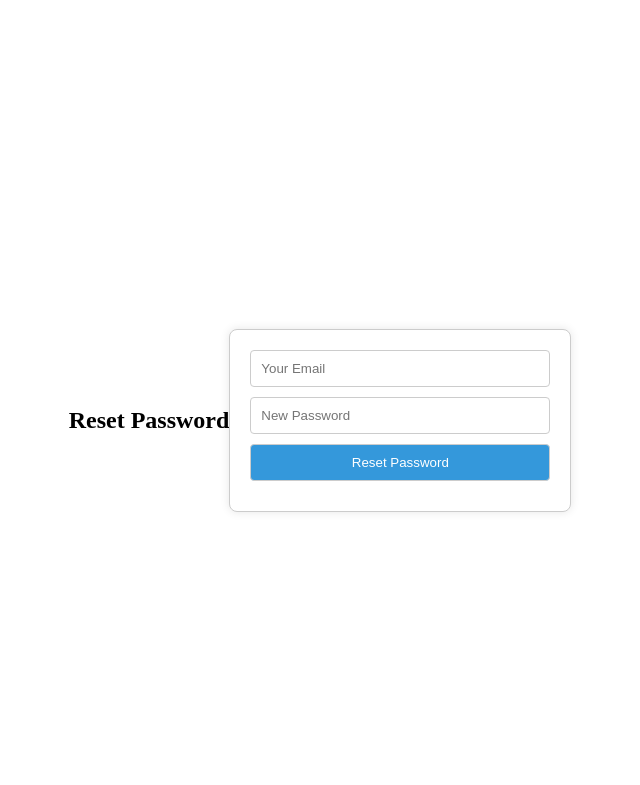
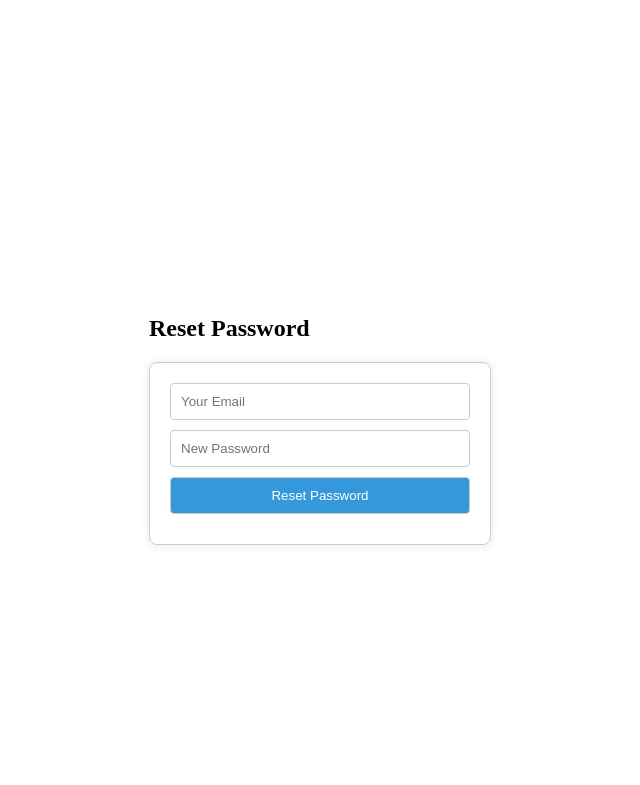
Before and after one commit to software-students-spring2024/2-web-app-exercise-ai-aj, a Flask app: template templates/resetpassword.html in a window 1280 px wide. Shown: the top 785 px of the page, without its empty margins (320-960 px from the left). Run offline with Flask 3, Linux system fonts and the light colour scheme; the template is opened without the code that fills it, so the values that code supplies are empty.

Commit message:
register/reset password, fixed css path

```diff
--- a/templates/register.html
+++ b/templates/register.html
@@ -3,7 +3,7 @@
 <html lang="en">
 <head>
     <meta charset="UTF-8">
-    <link rel="stylesheet" href="{{ url_for('static', filename='main.css') }}">
+    <link rel="stylesheet" href="../static/css/main.css">
     <title>Register</title>
     <style>
         body {
--- a/templates/resetpassword.html
+++ b/templates/resetpassword.html
@@ -3,7 +3,7 @@
 <html lang="en">
 <head>
     <meta charset="UTF-8">
-    <link rel="stylesheet" href="{{ url_for('static', filename='main.css') }}">
+    <link rel="stylesheet" href="../static/css/main.css">
     <title>Reset Password</title>
     <style>
         body {
@@ -19,14 +19,20 @@
             box-sizing: border-box;
             margin-bottom: 10px;
         }
+        h2{
+            align-items: center;
+            justify-content: center;
+        }
     </style>
 </head>
 <body>
+    <div class="container">
         <h2>Reset Password</h2>
         <form action="/reset_password" method="post">
             <input type="email" name="email" placeholder="Your Email" required>
             <input type="password" name="new_password" placeholder="New Password" required>
             <button type="submit">Reset Password</button>
         </form>
+    </div>
 </body>
 </html>
```
Lines whose indentation alone changed are shown as unchanged.
